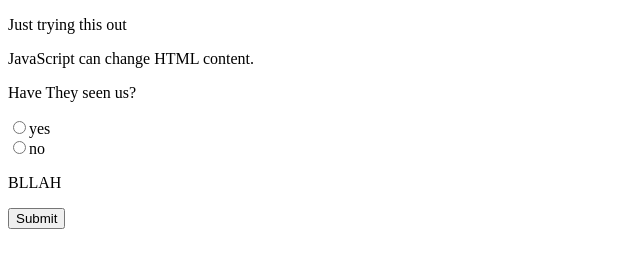
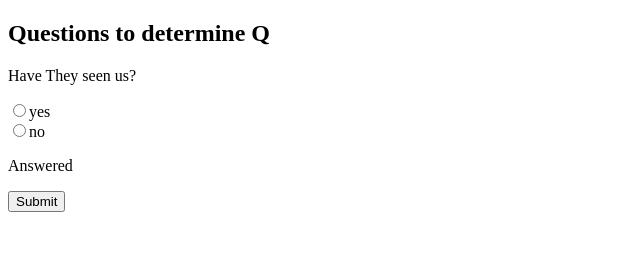
Before and after one commit to dh4gan/rioscale2, a plain HTML site: page quiz.html in a window 1280 px wide. Both pictures are taken after a click on the button "Submit". Shown: the whole page, without its empty margins (0-640 px from the left). Drawn offline with Linux system fonts and the light colour scheme.

Commit message:
Javascript now in separate file
	modified:   quiz.html
	renamed:    quiz.html -> quiz.js

```diff
--- a/quiz.html
+++ b/quiz.html
@@ -1,14 +1,12 @@
 <!DOCTYPE html>
+<meta charset="utf-8">
 <html>
     <head>
-    <title> Quiz Test </title>
+    <title> The Rio Scale 2.0: Online Questionnaire (in development)</title>
 
     </head>
 
-    <p id="demo"> Just trying this out </p>
-
-    <p id="other">JavaScript can change HTML content.</p>
-
+    <h2> Questions to determine Q </h2>
 
     <p id = "ask"> Question should be here </p>
 
@@ -23,66 +21,4 @@
 
 <!--Javascript stuff -->
 
-<script>
-
-var Q_questions = [{
-    text:"What is the distance to the signal?",
-    answers: ["in the solar system",
-              "less than a light year",
-              "less than 100 light years",
-              "further than 100 light years"],
-    values: [4, 3, 2, 1],
-    qtype:"multichoice"
-                   },
-
-                   {
-    text: "Have They seen us?",
-    answers: ["yes", "no"],
-    values: [2,1],
-    qtype:"y/n"
-                   }];
-
-
-function clearBox(elementID)
-    {
-     document.getElementById(elementID).innerHTML = "";
-    }
-
-    function askNextMultiChoice(question){
-
-clearBox("answersbox");
-//  Set question text
-    document.getElementById("ask").innerHTML = question.text;
-
-// Create radio buttons for possible answers
-for (i=0; i< question.answers.length; i++){
-
-
-    var choiceLabel = document.createElement('label')
-    var choiceRadioButton = document.createElement('input');
-    choiceRadioButton.setAttribute('type', 'radio')
-    choiceRadioButton.setAttribute('name', 'choice')
-
-    choiceLabel.appendChild(choiceRadioButton);
-    choiceLabel.appendChild(document.createTextNode(question.answers[i]));
-    choiceLabel.appendChild(document.createElement('br'));
-
-    document.getElementById("answersbox").appendChild(choiceLabel);
-}
-
-        }
-
-function getQuestionAnswer()
-{
-    document.getElementById("confirm").innerHTML = "BLLAH"
-
-}
-
-askNextMultiChoice(Q_questions[0]);
-askNextMultiChoice(Q_questions[1]);
-
-</script>
-
-    </body>
-
-</html>
+<script src='quiz.js'> </script>
--- /dev/null
+++ b/quiz.js
@@ -0,0 +1,61 @@
+
+var Q_questions = [{
+    text:"What is the distance to the signal?",
+    answers: ["in the solar system",
+              "less than a light year",
+              "less than 100 light years",
+              "further than 100 light years"],
+    values: [4, 3, 2, 1],
+    qtype:"multichoice"
+                   },
+
+                   {
+    text: "Have They seen us?",
+    answers: ["yes", "no"],
+    values: [2,1],
+    qtype:"y/n"
+                   },
+                   {
+    text: "How large is it?",
+    answers: [0,100],
+    qtype:"textbox"
+}];
+
+
+function clearBox(elementID)
+    {
+     document.getElementById(elementID).innerHTML = "";
+    }
+
+    function askNextMultiChoice(question){
+
+clearBox("answersbox");
+//  Set question text
+    document.getElementById("ask").innerHTML = question.text;
+
+// Create radio buttons for possible answers
+for (i=0; i< question.answers.length; i++){
+
+
+    var choiceLabel = document.createElement('label')
+    var choiceRadioButton = document.createElement('input');
+    choiceRadioButton.setAttribute('type', 'radio')
+    choiceRadioButton.setAttribute('name', 'choice')
+
+    choiceLabel.appendChild(choiceRadioButton);
+    choiceLabel.appendChild(document.createTextNode(question.answers[i]));
+    choiceLabel.appendChild(document.createElement('br'));
+
+    document.getElementById("answersbox").appendChild(choiceLabel);
+}
+
+        }
+
+function getQuestionAnswer()
+{
+    document.getElementById("confirm").innerHTML = "Answered"
+
+}
+
+askNextMultiChoice(Q_questions[0]);
+askNextMultiChoice(Q_questions[1]);
```
